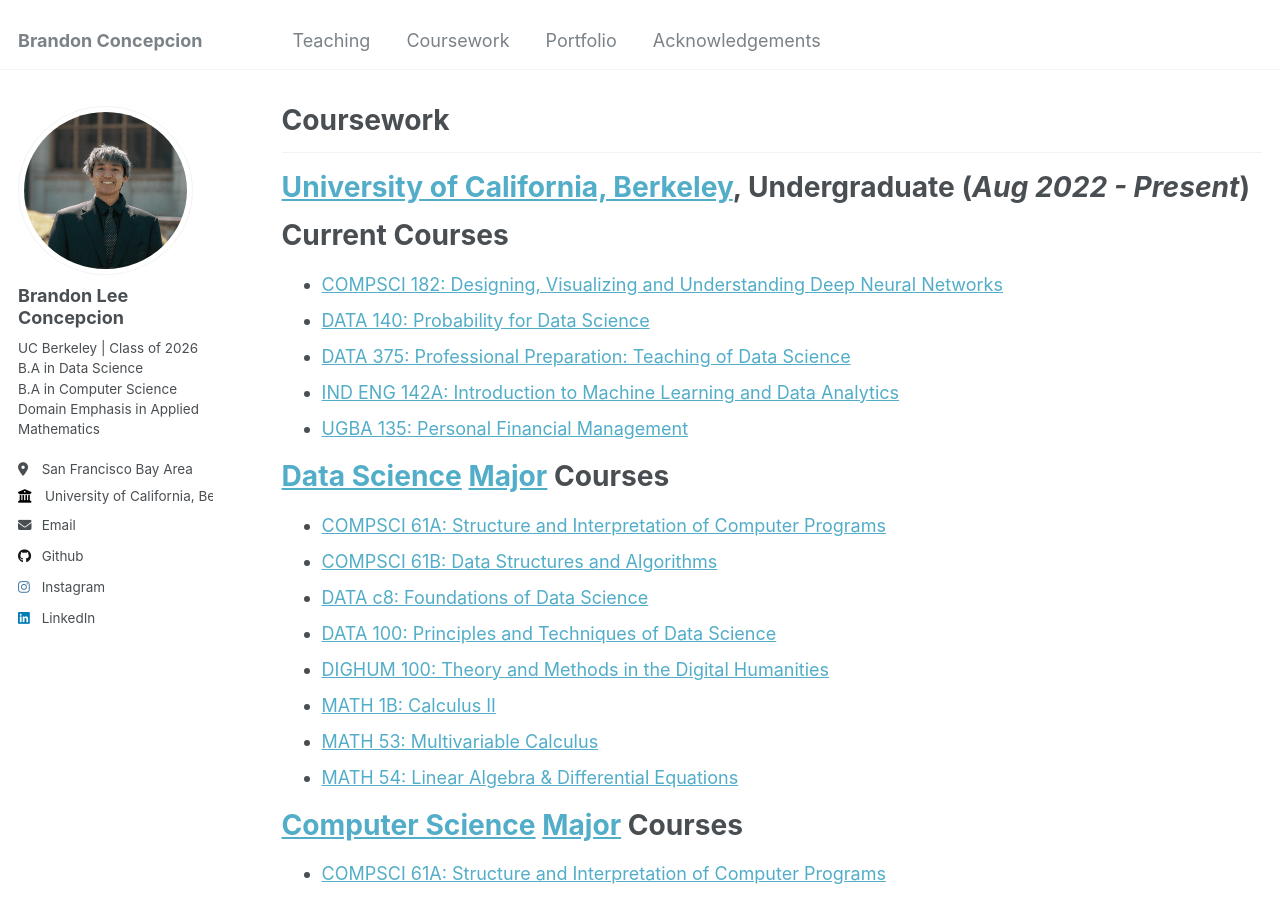
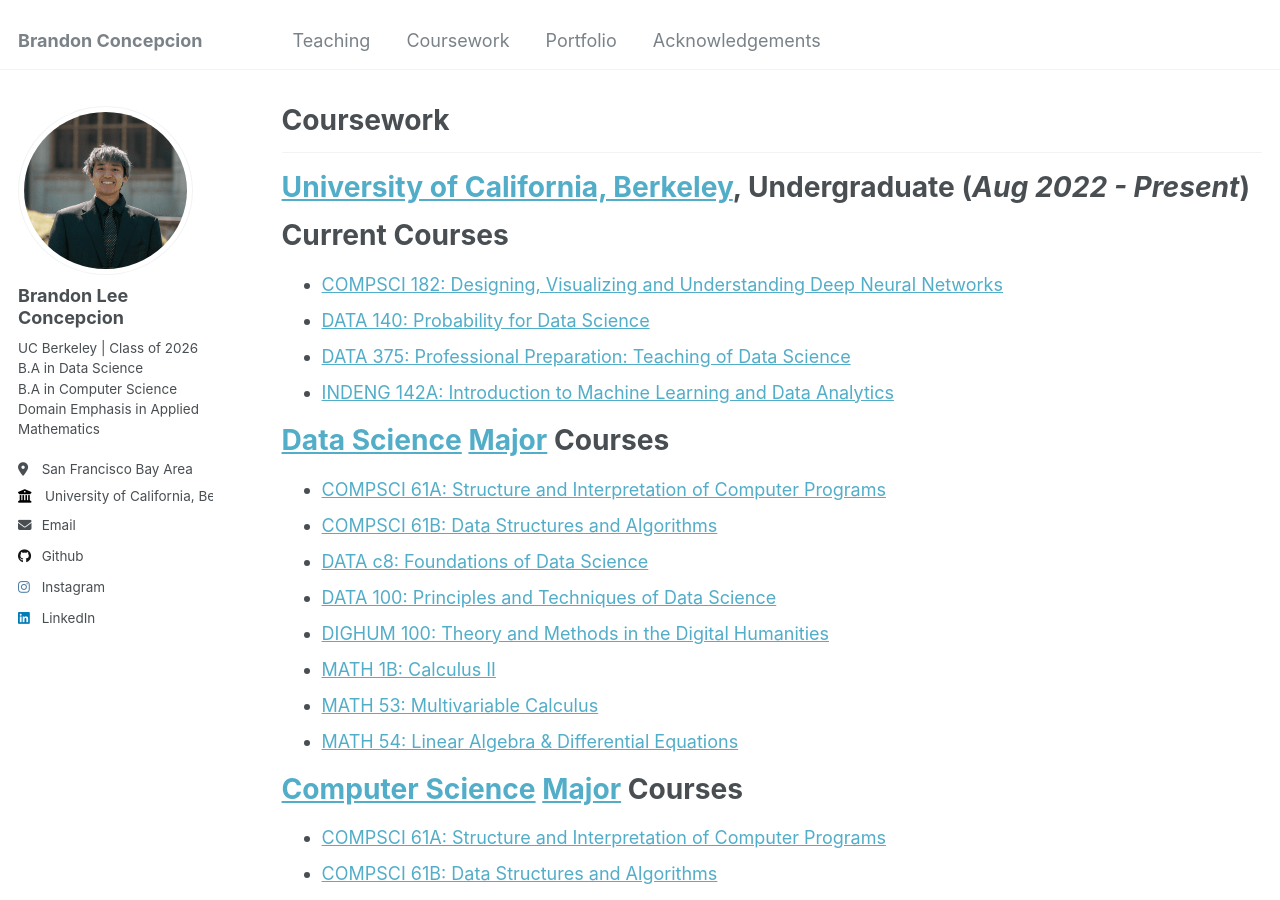
Before and after one commit to brandonconcepcion/brandonconcepcion.github.io, a Jekyll site: the page built from _pages/coursework.md, in a window 1280 px wide and 900 px high. Built offline with Jekyll 4.4.1, drawn with Linux system fonts in a browser that asks for light colours.

Commit message:
Update coursework.md

```diff
--- a/_pages/coursework.md
+++ b/_pages/coursework.md
@@ -16,8 +16,7 @@
 * <a href = "https://classes.berkeley.edu/content/2024-fall-data-c182-001-lec-001" target = "_blank">COMPSCI 182: Designing, Visualizing and Understanding Deep Neural Networks</a>
 * <a href = "http://prob140.org/" target = "_blank">DATA 140: Probability for Data Science</a>
 * <a href = "https://classes.berkeley.edu/content/2024-fall-data-375-001-lec-001" target = "_blank">DATA 375: Professional Preparation: Teaching of Data Science</a>
-* <a href = "https://classes.berkeley.edu/content/2024-fall-indeng-142a-1-lec-1" target = "_blank">IND ENG 142A: Introduction to Machine Learning and Data Analytics</a>
-* <a href = "https://classes.berkeley.edu/content/2024-fall-ugba-135-001-lec-001" target = "_blank">UGBA 135: Personal Financial Management</a>
+* <a href = "https://classes.berkeley.edu/content/2024-fall-indeng-142a-1-lec-1" target = "_blank">INDENG 142A: Introduction to Machine Learning and Data Analytics</a>
 
 
 # [Data Science](https://cdss.berkeley.edu/dsus) [Major](https://cdss.berkeley.edu/dsus/academics/data-science-major) Courses
```
